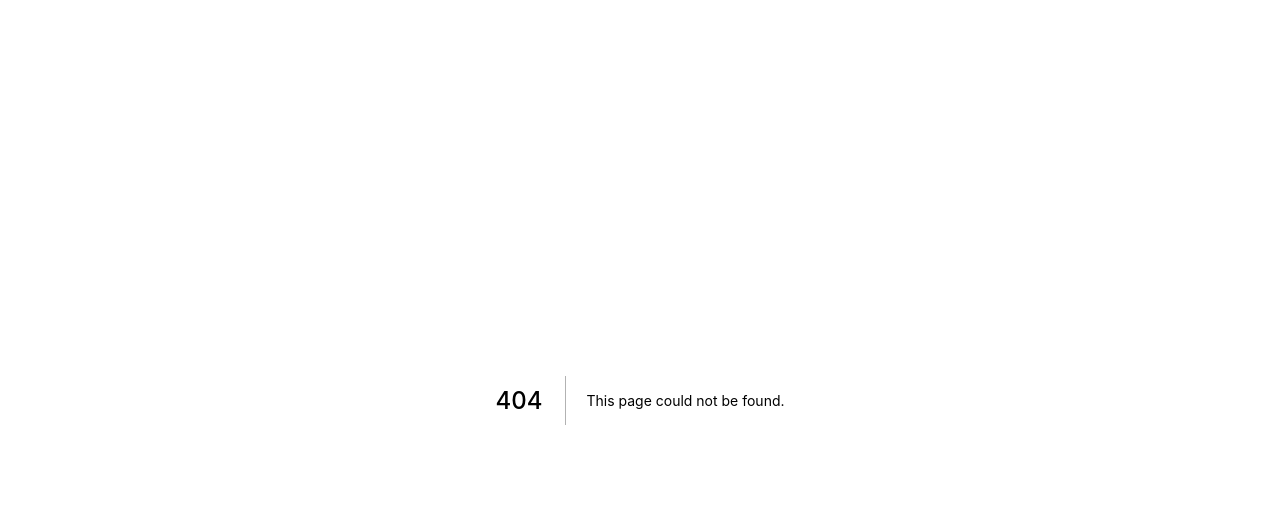
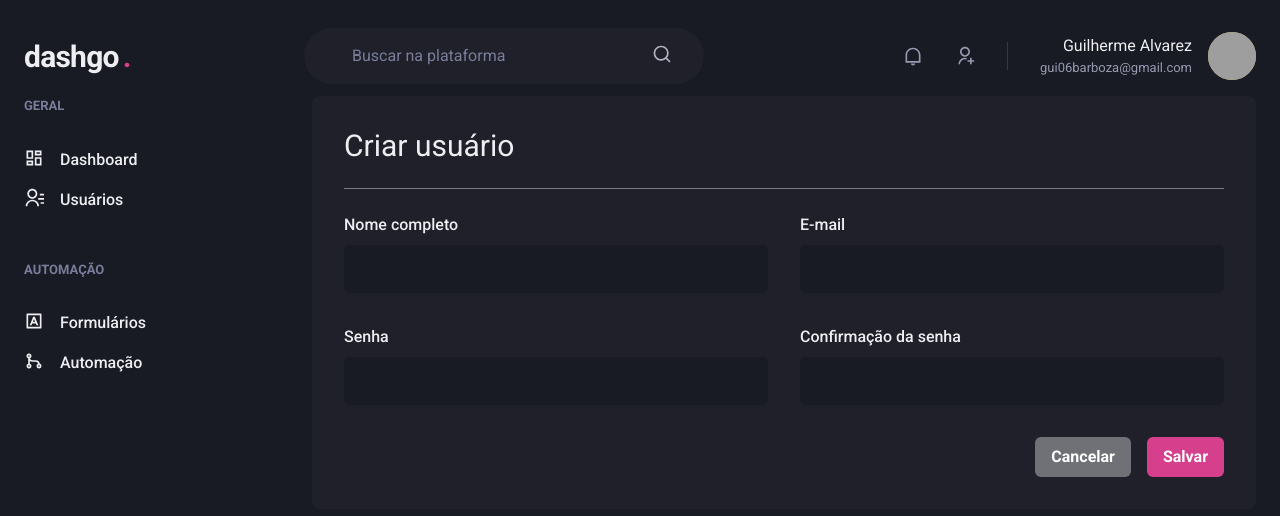
Before and after one commit to GuilhermeAlvarez-00/dashgo-ignite, a Next.js app: page /users/create in a window 1280 px wide. Before the commit this address had no page. Shown: the top 516 px of the page. Built offline with nearby package versions, Linux system fonts and the light colour scheme; grey boxes are pictures that could not be loaded.

Commit message:
criando pagina de criar usuario

```diff
--- /dev/null
+++ b/src/pages/users/create.tsx
@@ -0,0 +1,41 @@
+import { Box, Heading, Flex, Divider, VStack, SimpleGrid, HStack, Button } from "@chakra-ui/react";
+import { Header } from "../../components/Header";
+import { Sidebar } from "../../components/Sidebar";
+import { Input } from '../../components/Form/Input'
+
+export default function CreateUser() {
+  return (
+    <Box>
+      <Header />
+
+      <Flex w="100%" mu="6" maxWidth={1480} mx="auto" px="6">
+        <Sidebar />
+
+        <Box flex="1" borderRadius={8} bg="gray.800" p="8">
+          <Heading size="lg" fontWeight="normal">Criar usuário</Heading>
+
+          <Divider my="6" borerColor="gray.700" />
+
+          <VStack spacing="8">
+            <SimpleGrid minChildWidth="240px" spacing="8" width="100%">
+              <Input name="name" label="Nome completo" />
+              <Input name="email" type="email" label="E-mail" />
+            </SimpleGrid>
+
+            <SimpleGrid minChildWidth="240px" spacing="8" width="100%">
+              <Input name="password" type="password" label="Senha" />
+              <Input name="password_confirmation" type="password" label="Confirmação da senha" />
+            </SimpleGrid>
+          </VStack>
+
+          <Flex mt="8" justify="flex-end">
+            <HStack spacing="4">
+              <Button colorScheme="whiteAlpha">Cancelar</Button>
+              <Button colorScheme="pink">Salvar</Button>
+            </HStack>
+          </Flex>
+        </Box>
+      </Flex>
+    </Box>
+  )
+}
```
